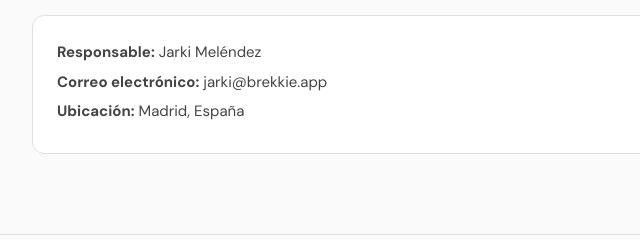
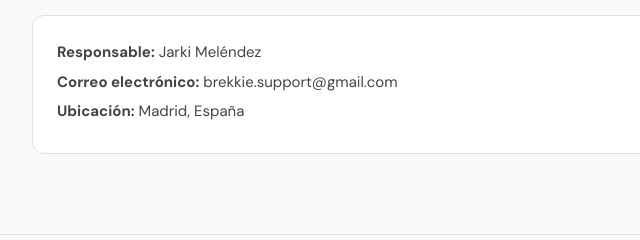
Before and after one commit to jarki7777/brekkie-site, a plain HTML site: page privacy.html in a window 1280 px wide. Shown: the part 2555-2795 px from the top of the page, 272-912 px from the left. Drawn offline with Linux system fonts and the light colour scheme.

Commit message:
change privacy email

```diff
--- a/privacy.html
+++ b/privacy.html
@@ -163,7 +163,7 @@
         <h2>9. Contacto</h2>
         <div class="contact-box">
             <p><strong>Responsable:</strong> Jarki Meléndez</p>
-            <p><strong>Correo electrónico:</strong> jarki@brekkie.app</p>
+            <p><strong>Correo electrónico:</strong> brekkie.support@gmail.com</p>
             <p><strong>Ubicación:</strong> Madrid, España</p>
         </div>
     </main>
```
